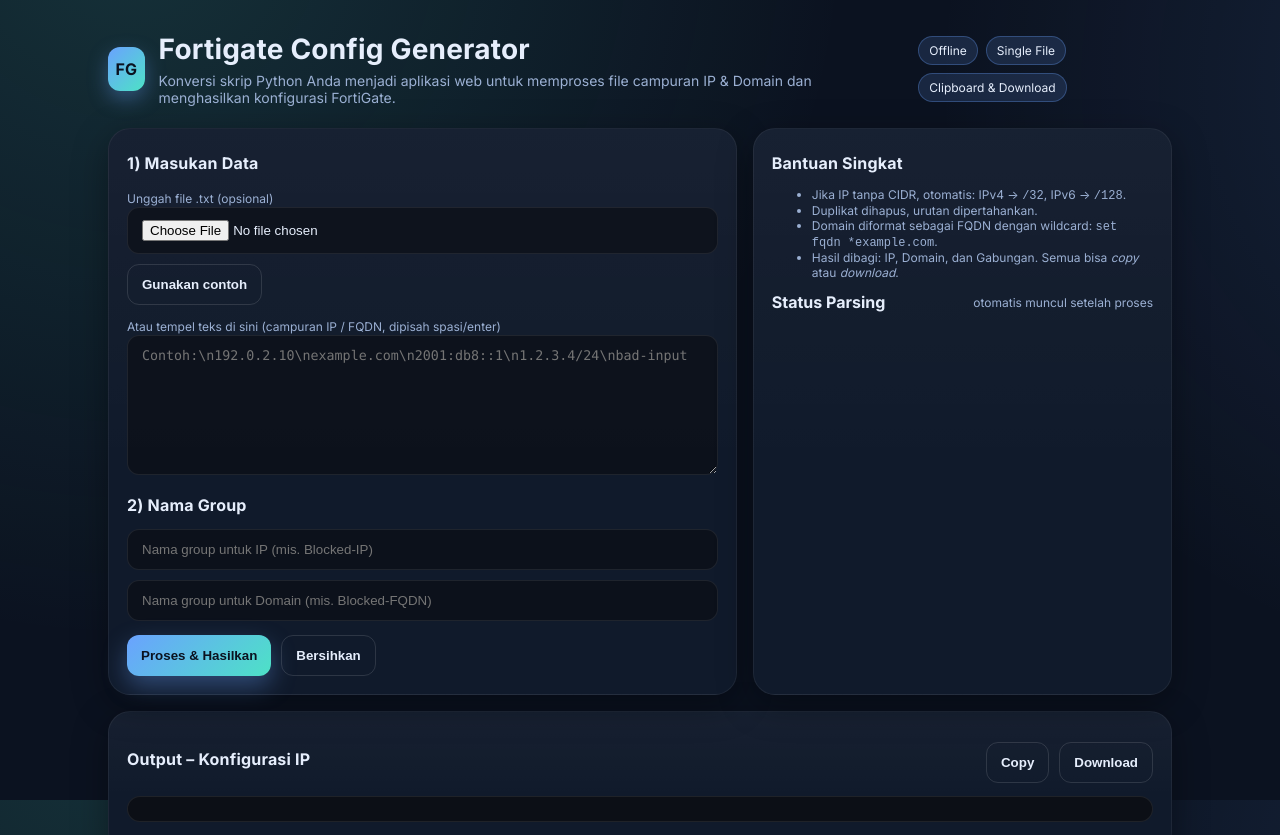
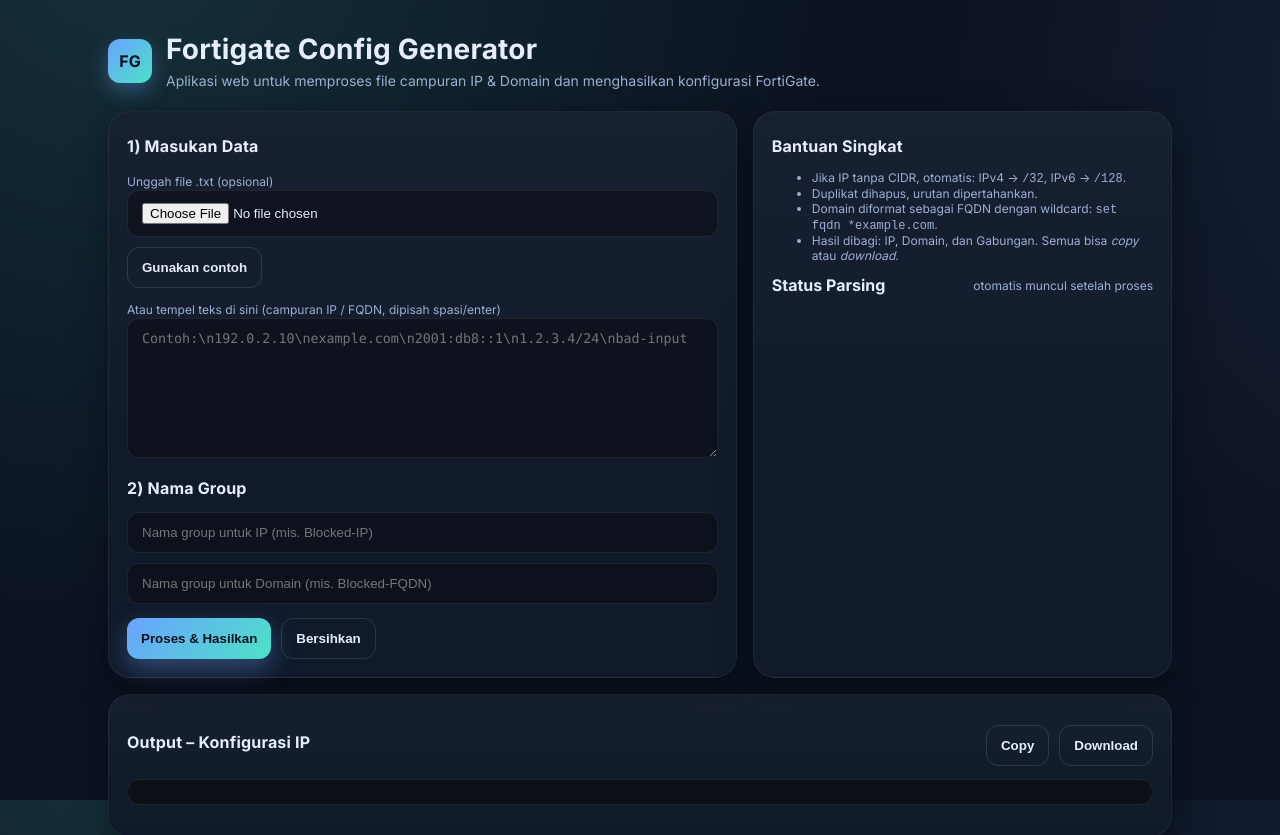
Before and after one commit to digitalethnicid/blocked-fqdn-fortinet, a plain HTML site: page index.html in a window 1280 px wide. Shown: the top 835 px of the page. Drawn offline with Linux system fonts and the light colour scheme.

Commit message:
update 09-10-25

```diff
--- a/index.html
+++ b/index.html
@@ -93,14 +93,14 @@
         <div class="brand-badge">FG</div>
         <div>
           <h1>Fortigate Config Generator</h1>
-          <div class="subtitle">Konversi skrip Python Anda menjadi aplikasi web untuk memproses file campuran IP & Domain dan menghasilkan konfigurasi FortiGate.</div>
+          <div class="subtitle">Aplikasi web untuk memproses file campuran IP & Domain dan menghasilkan konfigurasi FortiGate.</div>
         </div>
       </div>
-      <div class="chips">
+      <!-- <div class="chips">
         <span class="chip">Offline</span>
         <span class="chip">Single File</span>
         <span class="chip">Clipboard & Download</span>
-      </div>
+      </div> -->
     </header>
 
     <div class="grid">
```
